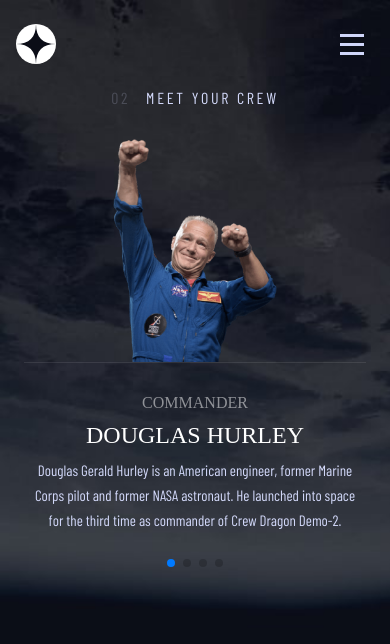
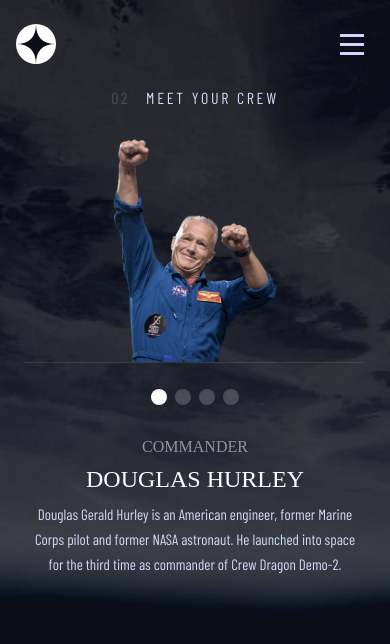
Before and after one commit to nina1012/space-tourism, a React (Vite) app: page /crew in a window 390 px wide. Shown: the top 644 px of the page. Built offline with nearby package versions, Linux system fonts and the light colour scheme; a web font is replaced by a local one.

Commit message:
customizing pagination in Crew component for mobile screens

```diff
--- a/src/components/Member.jsx
+++ b/src/components/Member.jsx
@@ -1,7 +1,7 @@
 const Member = ({ crew }) => {
 	return (
-		<div className='member flex flex-col hover:cursor-grab lg:flex-row'>
-			<div className='md:my-14'>
+		<div className='member flex flex-col  lg:flex-row'>
+			<div className='mt-11 md:my-14'>
 				<h4 className='heading4 opacity-50 text-center'>{crew.role}</h4>
 				<h3 className='heading3 text-center md:mt-2 md:mb-4'>{crew.name}</h3>
 				<p className='text mx-auto md:mb-10'>{crew.bio}</p>
--- a/src/components/Nav.jsx
+++ b/src/components/Nav.jsx
@@ -7,7 +7,7 @@
 	const size = useContext(SizeContext);
 	return (
 		<div
-			className='absolute top-0 left-0 w-full flex lg:pt-4'
+			className='absolute top-0 left-0 w-full flex lg:pt-4 z-50'
 			style={{ height: '96px' }}
 		>
 			<Link to='/' className='pl-4 mr-auto pt-6 md:pl-6 lg:mr-12'>
--- a/src/index.css
+++ b/src/index.css
@@ -13,6 +13,17 @@
 
 	.button {
 		@apply uppercase font-bellefair text-2xl centering  bg-white text-primaryDark rounded-full mx-auto;
+	}
+
+	span.swiper-pagination-bullet,
+	.indicator {
+		@apply w-4 h-4 bg-white;
+	}
+	.swiper-pagination,
+	.swiper-pagination-clickable,
+	.swiper-pagination-bullets,
+	.swiper-pagination-horizontal {
+		@apply relative top-[280px];
 	}
 }
 
```
Also changed, not shown: src/components/Crew.jsx (+6 -4 lines).
